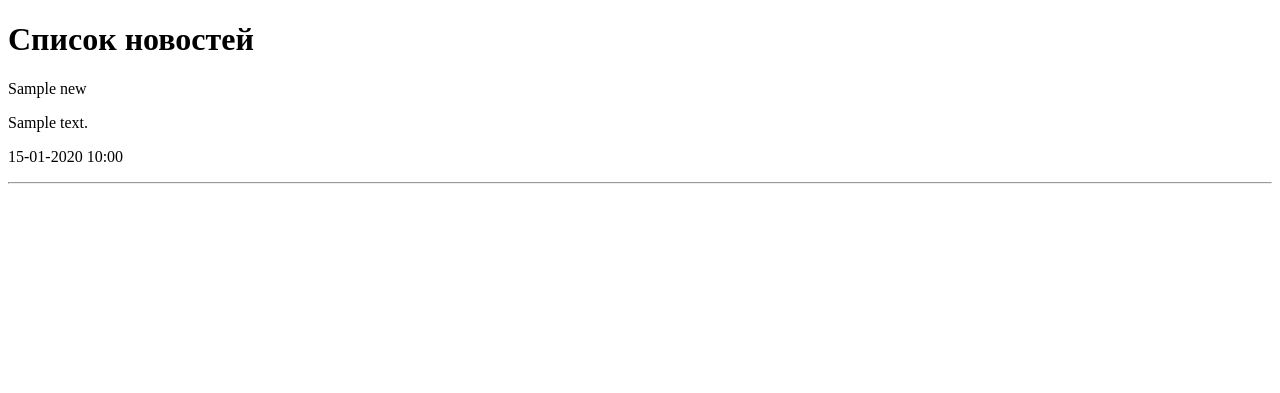
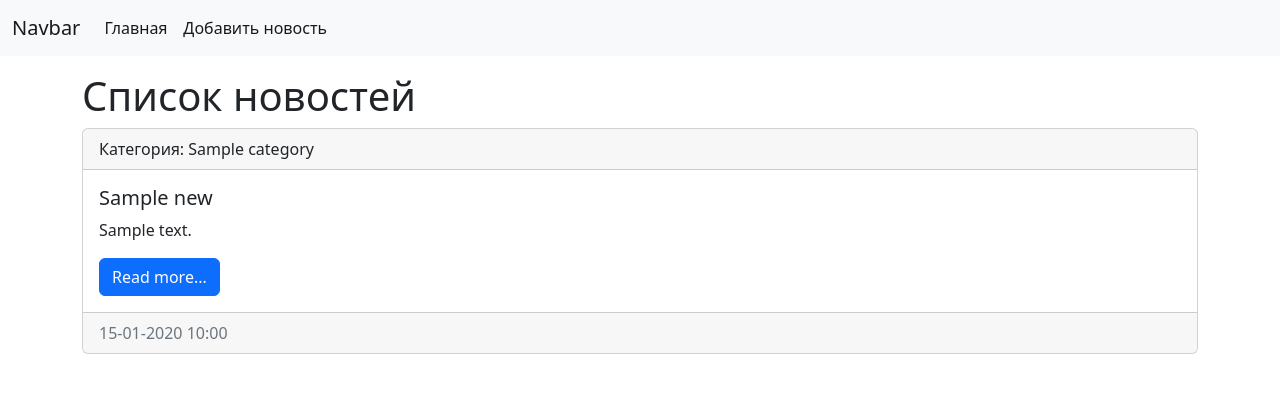
Before and after one commit to foggy21/DjangoTestSite, a Django app: page / in a window 1280 px wide. Shown: the top 393 px of the page. Run offline with Django 4.2, Linux system fonts and the light colour scheme; tables that the repository leaves empty hold one stand-in row (values such as "Sample post").

Commit message:
Update main template

```diff
--- a/testsite/news/templates/news/index.html
+++ b/testsite/news/templates/news/index.html
@@ -1,18 +1,48 @@
-<!DOCTYPE html>
-<html lang="ru">
+<!doctype html>
+<html lang="en">
     <head>
-        <meta charset="UTF-8">
+        <meta charset="utf-8">
+        <meta name="viewport" content="width=device-width, initial-scale=1">
         <title>{{ title }}</title>
+        <link href="https://cdn.jsdelivr.net/npm/bootstrap@5.2.0-beta1/dist/css/bootstrap.min.css" rel="stylesheet" integrity="sha384-0evHe/X+R7YkIZDRvuzKMRqM+OrBnVFBL6DOitfPri4tjfHxaWutUpFmBp4vmVor" crossorigin="anonymous">
     </head>
     <body>
-        <h1>{{ title }}</h1>
-        {% for new in news %}
-            <div>
-                <p>{{ new.title }}</p>
-                <p>{{ new.content }}</p>
-                <p>{{ new.created_at|date:"d-m-Y H:i" }}</p>
-                <hr>
+        <nav class="navbar navbar-expand-lg bg-light">
+            <div class="container-fluid">
+                <a class="navbar-brand" href="#">Navbar</a>
+                <button class="navbar-toggler" type="button" data-bs-toggle="collapse" data-bs-target="#navbarSupportedContent" aria-controls="navbarSupportedContent" aria-expanded="false" aria-label="Toggle navigation">
+                <span class="navbar-toggler-icon"></span>
+                </button>
+                <div class="collapse navbar-collapse" id="navbarSupportedContent">
+                    <ul class="navbar-nav me-auto mb-2 mb-lg-0">
+                        <li class="nav-item"><a class="nav-link active" aria-current="page" href="/">Главная</a></li>
+                        <li class="nav-item"><a class="nav-link active" aria-current="page" href="/">Добавить новость</a></li>
+                    </ul>
+                </div>
             </div>
-        {% endfor %}
+        </nav>
+        <div class="container mt-3">
+            <h1> {{title}} </h1>
+            <div class="raws">
+                <div class="col-md-12">
+                    {% for item in news %}
+                    <div class="card mb-3">
+                        <div class="card-header">
+                            Категория: {{item.category}}
+                        </div>
+                        <div class="card-body">
+                            <h5 class="card-title">{{item.title}}</h5>
+                            <p class="card-text">{{item.content}}</p>
+                            <a href="#" class="btn btn-primary">Read more...</a>
+                        </div>
+                        <div class="card-footer text-muted">
+                            {{item.created_at|date:"d-m-Y H:i"}}
+                        </div>
+                    </div>
+                    {% endfor%}
+                </div>
+            </div>
+        </div>
+        <script src="https://cdn.jsdelivr.net/npm/bootstrap@5.2.0-beta1/dist/js/bootstrap.bundle.min.js" integrity="sha384-pprn3073KE6tl6bjs2QrFaJGz5/SUsLqktiwsUTF55Jfv3qYSDhgCecCxMW52nD2" crossorigin="anonymous"></script>
     </body>
 </html>
```
